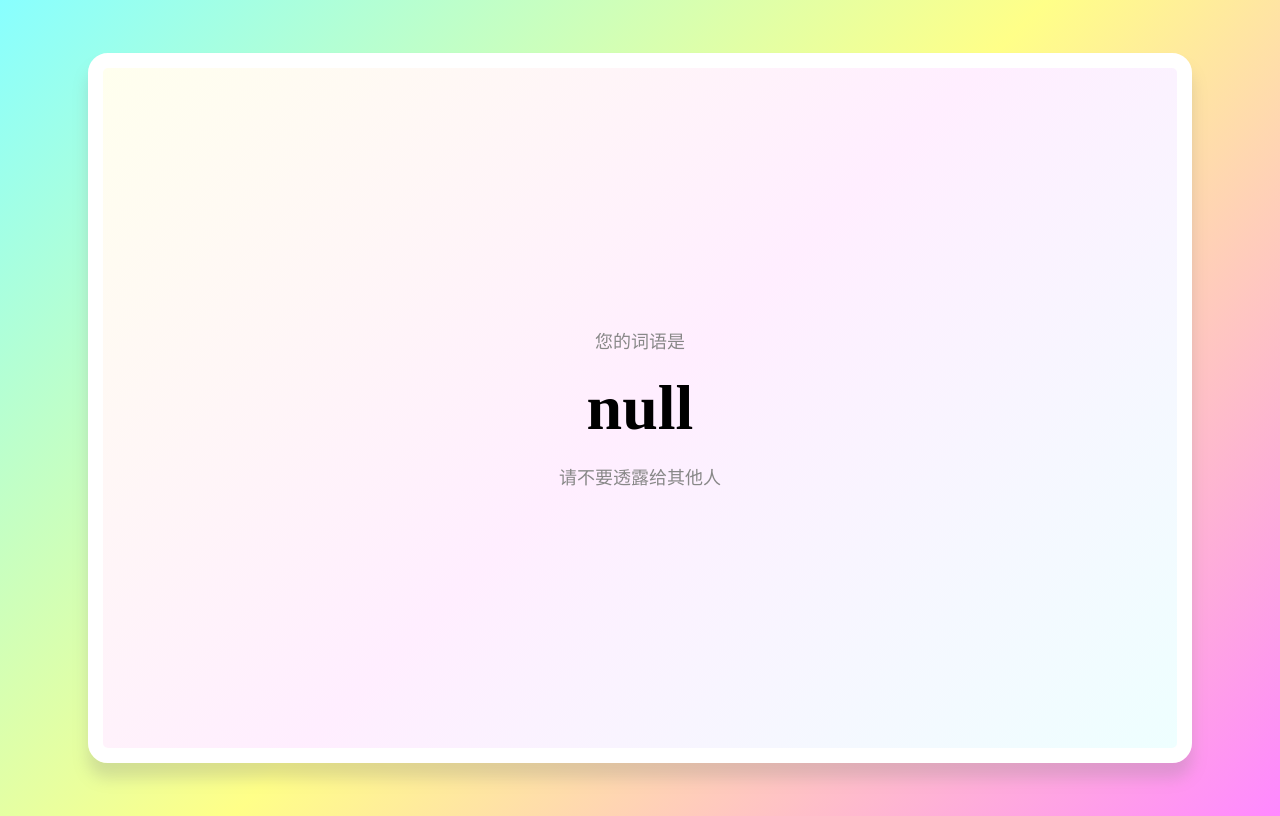
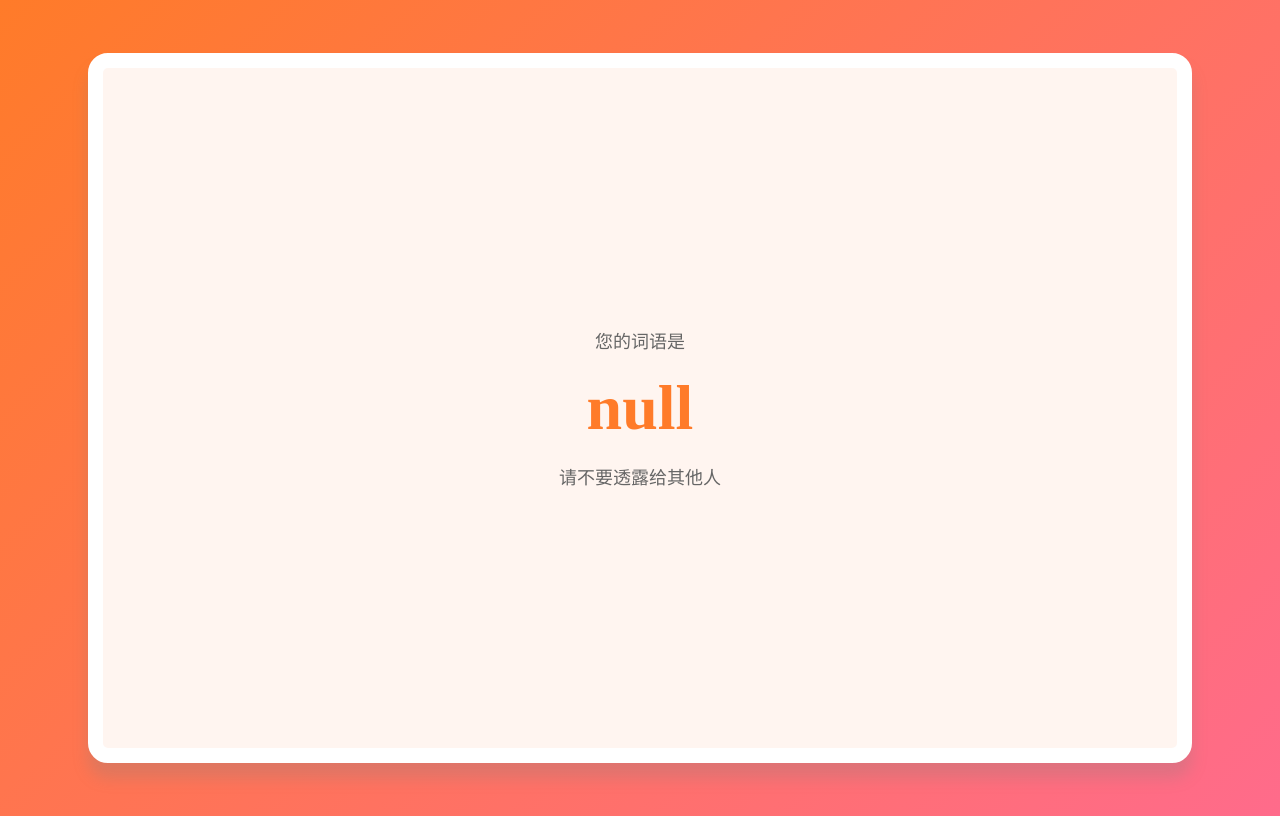
Before and after one commit to WangCongRex/showthatword, a plain HTML site: page index.html in a window 1280 px wide. Drawn offline with Linux system fonts and the light colour scheme.

Commit message:
更新样式：修正背景渐变色和卡片背景，调整文本颜色

```diff
--- a/styles.css
+++ b/styles.css
@@ -1,7 +1,7 @@
 body{
     min-height:100vh;
     overflow: hidden;
-    background: linear-gradient(135deg, #88ffff, #ffff88, #ff88ff);
+    background: linear-gradient(135deg, #FF7B29, #FF6B8B);
     display: flex;
     justify-content: center;
     align-items: center;
@@ -15,7 +15,7 @@ body{
     border-radius: 20px;
     border: 15px solid #fff;
     box-shadow: 0px 15px 15px rgba(128, 128, 128, 0.25);
-    background: linear-gradient(135deg, #ffffee, #ffeeff, #eeffff);
+    background: #FFF5F0;
     display: flex;
     flex-direction: column;
     justify-content: center;
@@ -24,11 +24,12 @@ body{
 
 .card p{
     font-size: large;
-    color: #888;
+    color: #666666;
 }
 
 #word{
     font-size: 4rem;
     font-weight: bold;
     text-align: center;
+    color: #FF7B29;
 }
```
